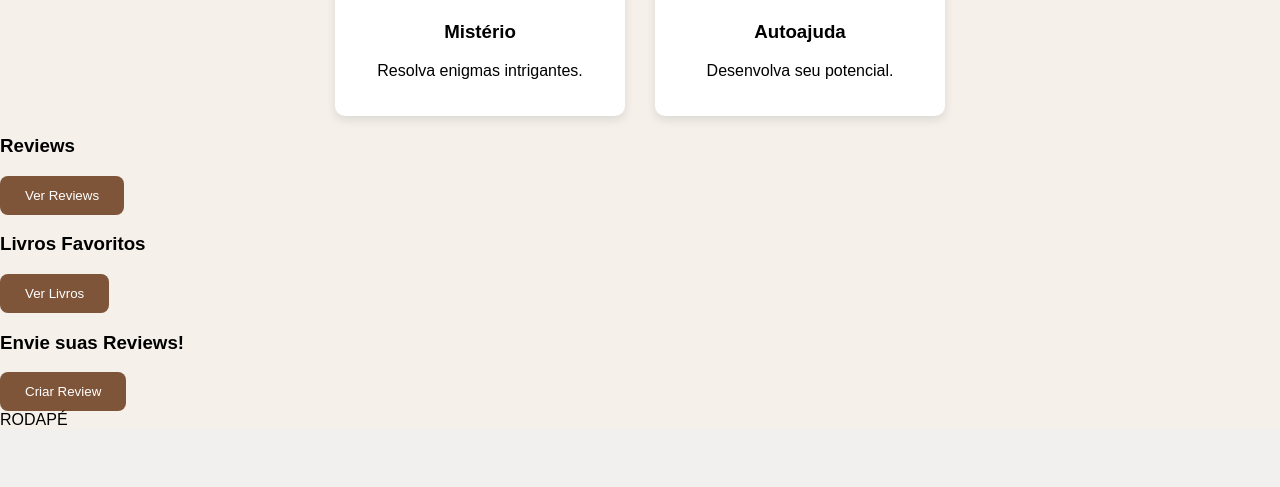
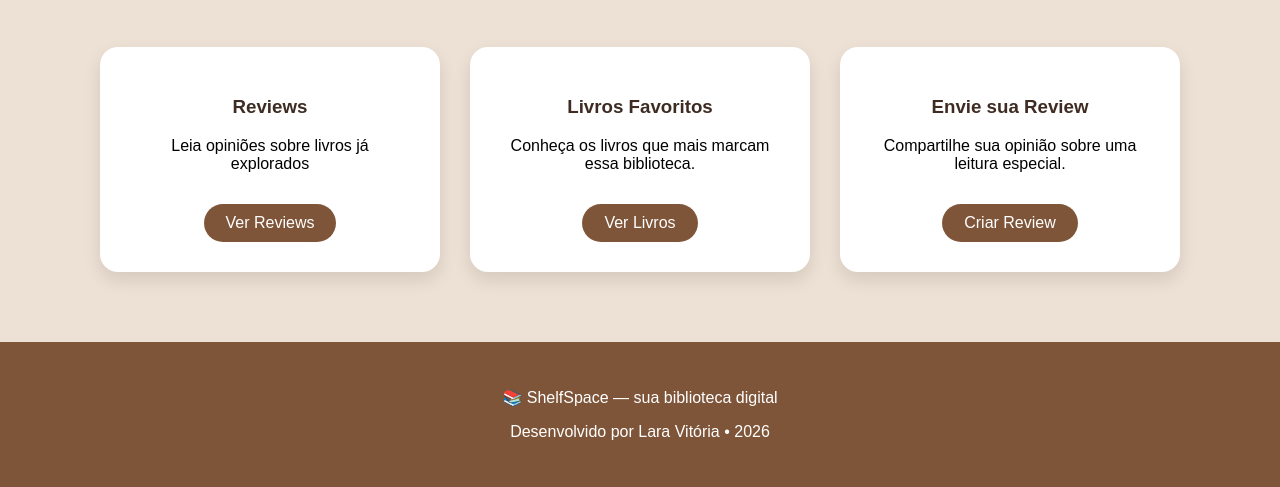
Before and after one commit to allinooola/ShelfSpace, a PHP site: page / in a window 1280 px wide. Shown: the part 1086-1573 px from the top of the page. Before the commit the page ends 1511 px from the top, so only its background shows below. Run offline with PHP 8.4, Linux system fonts and the light colour scheme.

Commit message:
css, forms e js adicionados

```diff
--- a/css/style.css
+++ b/css/style.css
@@ -1,3 +1,6 @@
+/* =========================
+   INDEX HTML
+========================= */
 body{
     font-family: Arial;
     background-color: #f5f1ea;
@@ -23,42 +26,162 @@ nav a:hover{
     transition: 0.3s;
 }
 
-/* ESTILO DA NAVBAR */
+
+/* ESTILO DO HEADER */
 header{
     background-color: #744E2F;
     padding: 20px;
 }
 
+
+/* ESTILO DA HERO SECTION */
 .hero{
     text-align: center;
-    padding: 120px 20px;
-    background-color: #a89e90;
+    padding: 70px 20px;
+    background-color: #b8b1a3;
 }
 
 .hero h1{
     font-size: 48px;
+    margin-bottom: 10px;
+    letter-spacing: 3px;
     color: white;
-    margin-bottom: 20px;
 }
-.cards{
-    display: flex;
-    justify-content: center;
-    gap: 30px;
-    flex-wrap: wrap;
+
+.hero p{
+    font-size: 18px;
+    margin-bottom: 25px;
+    color: white;
+}
+
+/* ESTILO DO BOTÃO PRINCIPAL */
+.botao-principal{
+    display: inline-block;
+    padding: 12px 28px;
+    background-color: #7f5539;
+    color: white;
+    text-decoration: none;
+    border-radius: 25px;
+    font-weight: bold;
+    transition: 0.3s;
+}
+
+.botao-principal:hover{
+    background-color: #9c6644;
+    transform: scale(1.05);
+}
+
+
+/* ESTILO DA CATEGORIAS */
+.categorias{
+    padding: 60px 20px;
+    background-color: #f5f1ea;
     text-align: center;
 }
 
+.categorias h2{
+    font-size: 36px;
+    margin-bottom: 40px;
+    color: #4a3526;
+}
+
+/* ESTILO DO CAROUSEL */
+.carousel-container{
+    position: relative;
+    max-width: 1100px;
+    margin: 0 auto;
+    display: flex;
+    align-items: center;
+    gap: 15px;
+}
+
+/* ESTILO DAS CARDS */
+.cards{
+    display: flex;
+    gap: 30px;
+    overflow-x: hidden;
+    text-align: center;
+    scroll-behavior: smooth;
+    padding: 30px 10px;
+    width: 100%;
+    padding: 30px 10px;
+}
+
+.cards::-webkit-scrollbar{
+    display: none;
+}
+
 .card{
-    width: 250px;
+    min-width: 250px;
+    max-width: 250px;
+    flex:0 0 250px;
     padding: 20px;
-    border-radius: 10px;
+    border-radius: 18px;
     background-color: white;
-    box-shadow: 0 4px 10px rgba(0,0,0,0.1);
+    text-align: center;
+    box-shadow: 0 8px 18px rgba(0,0,0,0.12);
+    transition: transform 0.3s, box-shadow 0.3s;
+}
+
+/* EFEITO DE HOVER NAS CARDS */
+.card:hover{
+    transform: translate(-12px) scale(1.04);
+    box-shadow: 0 18px 35px rgba(0,0,0,0.22);
+    z-index: 2;
 }
 
 .card img{
     width: 100%;
-    border-radius: 10px;
+    height: 160px;
+    object-fit: cover;
+    border-radius: 14px;
+    margin-bottom: 15px;
+}
+
+/* ESTILO DO CONTEÚDO DAS CARDS */
+.card h3{
+    color: #3e2c23;
+    margin-bottom: 10px;
+}
+
+/* ESTILO DO PARÁGRAFO DAS CARDS */
+.card p{
+    font-size: 15px;
+}
+
+
+/* SETINHAS */
+.seta{
+    border: none;
+    background-color: #7f5539;
+    color: white;
+    font-size: 28px;
+
+    width: 45px;
+    height: 45px;
+    border-radius: 50%;
+
+    display: flex;
+    align-items: center;
+    justify-content: center;
+
+    cursor: pointer;
+    z-index: 3;
+    transition: 0.3s;
+
+}
+
+.seta:hover{
+    background-color: #9c6644;
+    transform: scale(1.1);
+}
+
+.esquerda{
+    margin-right: 15px;
+}
+
+.direita{
+    margin-left: 15px;
 }
 
 button{
@@ -74,3 +197,160 @@ button:hover{
     background-color: #9c6644;
     transition: 0.3s;
 }
+
+
+/* ESTILO DA SEÇÃO DE ATALHOS */
+.atalhos{
+    display: flex;
+    justify-content: center;
+    gap: 30px;
+    flex-wrap: wrap;
+    padding: 70px 20px;
+    background-color: #ede0d4;
+}
+
+.atalho{
+    width: 280px;
+    background-color: white;
+    padding: 30px;
+    border-radius: 18px;
+    text-align: center;
+    box-shadow: 0 8px 18px rgba(0,0,0,0.10);
+}
+
+.atalho h3{
+    color: #3e2c23;
+}
+
+.atalho a{
+    display: inline-block;
+    margin-top: 15px;
+    padding: 10px 22px;
+    background-color: #7f5539;
+    color: white;
+    text-decoration: none;
+    border-radius: 20px;
+    transition: 0.3s;
+}
+
+.atalho a:hover{
+    background-color: #9c6644;
+}
+
+
+/* RODAPÉ */
+footer{
+    text-align: center;
+    padding: 30px;
+    background-color: #7f5539;
+    color: white;
+}
+
+
+/* =========================
+   FORMS HTML
+========================= */
+
+.form-section{
+    max-width: 700px;
+    margin: 60px auto;
+    padding: 40px;
+    background-color: white;
+    border-radius: 20px;
+    box-shadow: 0 8px 18px rgba(0,0,0,0.12);
+}
+
+.form-section h1,
+.form-section p{
+    text-align: center;
+}
+
+form{
+    display: flex;
+    flex-direction: column;
+    gap: 12px;
+}
+
+form label{
+    font-weight: bold;
+    color: #3e2c23;
+}
+
+form input,
+form select,
+form textarea{
+    padding: 12px;
+    border: 1px solid #c9b8a8;
+    border-radius: 10px;
+    font-size: 15px;
+}
+
+form textarea{
+    resize: none;
+}
+
+.checkbox-area{
+    display: flex;
+    align-items: center;
+    gap: 10px;
+    margin-top: 10px;
+}
+
+#mensagemErro{
+    color: red;
+    font-weight: bold;
+    text-align: center;
+}
+
+form button{
+    margin-top: 15px;
+    padding: 12px;
+    border: none;
+    border-radius: 25px;
+    background-color: #7f5539;
+    color: white;
+    font-weight: bold;
+    cursor: pointer;
+    transition: 0.3s;
+}
+
+form button:hover{
+    background-color: #9c6644;
+}
+
+
+/* =========================
+   REVIEWS HTML
+========================= */
+
+.page-title{
+    text-align: center;
+    padding: 60px 20px 30px;
+}
+
+.page-title h1{
+    font-size: 38px;
+    color: #3e2c23;
+}
+
+.review-list{
+    display: flex;
+    justify-content: center;
+    gap: 30px;
+    flex-wrap: wrap;
+    padding: 40px 20px;
+}
+
+.review-card{
+    width: 280px;
+    background-color: white;
+    padding: 25px;
+    border-radius: 18px;
+    box-shadow: 0 8px 18px rgba(0,0,0,0.12);
+}
+
+.chamada-review{
+    text-align: center;
+    padding: 60px 20px;
+    background-color: #ede0d4;
+}
--- a/index.html
+++ b/index.html
@@ -18,7 +18,7 @@
             <li><a href="index.html">Home</a></li>
             <li><a href="lidos.html">Lidos</a></li>
             <li><a href="lista.html">Lista de leitura</a></li>
-            <li><a href="form.html">Reviews</a></li>
+            <li><a href="reviews.html">Reviews</a></li>
             <li><a href="about.html">Sobre</a></li>
         </ul>
     </nav>
@@ -34,14 +34,17 @@
     <p>
         Seu cantinho literário na internet.
     </p>
-    <h3>
-        Explorar Reviews
-    </h3>
+    <a href="reviews.html" class="botao-principal">Explorar Reviews</a>
 </section>
 
 
 <!-- CARDS SECTION -->
-<section class="cards">
+<section class="categorias">
+    <h2>Categorias Literárias</h2>
+
+<div class="carousel-container">
+    <button class="seta esquerda" onclick="scrollCarousel(-1)"><</button>
+<div class="cards" id="carousel">
 
 <!-- CARD 1 -->
 <div class="card">
@@ -96,37 +99,101 @@
         Desenvolva seu potencial.
     </p>
 </div>
+
+<!-- CARD 7 -->
+<div class="card">
+    <img src="images/livro7.jpg">
+    <h3>Fantasia</h3>
+    <p>
+        Entre em reinos mágicos e aventuras épicas.
+    </p>
+</div>
+
+<!-- CARD 8 -->
+<div class="card">
+    <img src="images/livro8.jpg">
+    <h3>Terror</h3>
+    <p>
+        Prepare-se para histórias sombrias e assustadoras.
+    </p>
+</div>
+
+<!-- CARD 9 -->
+<div class="card">
+    <img src="images/livro9.jpg">
+    <h3>Clássicos</h3>
+    <p>
+        Conheça obras marcantes que atravessaram gerações.
+    </p>
+</div>
+
+<!-- CARD 10 -->
+<div class="card">
+    <img src="images/livro10.jpg">
+    <h3>Poesia</h3>
+    <p>
+        Leia sentimentos transformados em palavras.
+    </p>
+</div>
+
+<!-- CARD 11 -->
+<div class="card">
+    <img src="images/livro11.jpg">
+    <h3>Drama</h3>
+    <p>
+        Explore histórias intensas, emocionantes e humanas.
+    </p>
+</div>
+
+<!-- CARD 12 -->
+<div class="card">
+    <img src="images/livro12.jpg">
+    <h3>Young Adult</h3>
+    <p>
+        Descubra histórias jovens, envolventes e cheias de descobertas.
+    </p>
+</div>
+
+</div>
+    <button class="seta direita" onclick="scrollCarousel(1)">></button>
+</div>
+
 </section>
 
-<!-- REVIEWS SECTION -->
-<section class="reviews">
-    <h3>Reviews</h3>
-    <button>
-        Ver Reviews
-    </button>
-</section>
+<!-- ATALHOS REVIEWS, LIVROS, AUTO-REVIEWS -->
 
-<!-- LIVROS SECTION -->
-<section class="livros">
-    <h3>Livros Favoritos</h3>
-    <button>
-        Ver Livros
-    </button>
-</section>
+<section class="atalhos">
 
-<!-- AUTO REVIEWS SECTION -->
-<section class="autoreviews">
-    <h3>Envie suas Reviews!</h3>
-    <button>
-        Criar Review
-    </button>
+    <div class="atalho">
+        <h3> Reviews </h3>
+        <p>Leia opiniões sobre livros já explorados </p>
+        <a href="reviews.html"> Ver Reviews </a>
+    </div>
+
+    <div class="atalho">
+        <h3> Livros Favoritos</h3>
+        <p> Conheça os livros que mais marcam essa biblioteca. </p>
+        <a href="lidos.html"> Ver Livros </a>
+    </div>
+
+    <div class="atalho">
+        <h3>Envie sua Review</h3>
+        <p>Compartilhe sua opinião sobre uma leitura especial.</p>
+        <a href="form.html">Criar Review</a>
+    </div>
+
 </section>
 
     </main>
 
+    <!-- FOOTER/RODAPÉ -->
     <footer>
-        RODAPÉ
+        <p>📚 ShelfSpace — sua biblioteca digital</p>
+        <p>Desenvolvido por Lara Vitória • 2026</p>
     </footer>
+
+    <!-- JS JS JS JS -->
+<script src="js/script.js"></script>
 
 </body>
 </html>
--- a/js/script.js
+++ b/js/script.js
@@ -0,0 +1,113 @@
+function scrollCarousel(direcao){
+    const carousel = document.getElementById("carousel");
+
+    carousel.scrollBy({
+        left: direcao * 300,
+        behavior: "smooth"
+    });
+}
+
+// =========================
+// VALIDAÇÃO DO FORMULÁRIO HTML
+// =========================
+
+// Seleciona o fomulário
+const formulario = document.getElementById("reviewForm");
+
+if (formulario) {
+    formulario.addEventListener("submit", function(evento) {
+
+        const nome = document.getElementById("nome").value.trim();
+        const email = document.getElementById("email").value.trim();
+        const livro = document.getElementById("livro").value.trim();
+        const autor = document.getElementById("autor").value.trim();
+        const genero = document.getElementById("genero").value;
+        const nota = document.getElementById("nota").value;
+        const review = document.getElementById("review").value.trim();
+        const confirmacao = document.getElementById("confirmacao").checked;
+        const mensagemErro = document.getElementById("mensagemErro");
+
+        mensagemErro.textContent = "";
+
+        if (
+            nome === "" &&
+            email === "" &&
+            livro === "" &&
+            autor === "" &&
+            genero === "" &&
+            nota === "" &&
+            review === "" &&
+            !confirmacao
+        ) {
+            mensagemErro.textContent = "Por favor, preencha todas as informações acima!";
+            evento.preventDefault();
+            return;
+        }
+
+        if (nome === "") {
+            mensagemErro.textContent = "Por favor, preencha seu nome.";
+            evento.preventDefault();
+            return;
+        }
+
+        if (nome.length < 3) {
+            mensagemErro.textContent = "O nome deve ter pelo menos 3 caracteres.";
+            evento.preventDefault();
+            return;
+        }
+
+        if (email === "") {
+            mensagemErro.textContent = "Por favor, preencha seu e-mail.";
+            evento.preventDefault();
+            return;
+        }
+
+        if (!email.includes("@") || !email.includes(".")) {
+            mensagemErro.textContent = "Digite um e-mail válido.";
+            evento.preventDefault();
+            return;
+        }
+
+        if (livro === "") {
+            mensagemErro.textContent = "Por favor, informe o título do livro.";
+            evento.preventDefault();
+            return;
+        }
+
+        if (autor === "") {
+            mensagemErro.textContent = "Por favor, informe o nome do autor.";
+            evento.preventDefault();
+            return;
+        }
+
+        if (genero === "") {
+            mensagemErro.textContent = "Por favor, selecione um gênero.";
+            evento.preventDefault();
+            return;
+        }
+
+        if (nota === "") {
+            mensagemErro.textContent = "Por favor, selecione uma nota.";
+            evento.preventDefault();
+            return;
+        }
+
+        if (review === "") {
+            mensagemErro.textContent = "Por favor, escreva sua review.";
+            evento.preventDefault();
+            return;
+        }
+
+        if (review.length < 20) {
+            mensagemErro.textContent = "A review deve ter pelo menos 20 caracteres.";
+            evento.preventDefault();
+            return;
+        }
+
+        if (!confirmacao) {
+            mensagemErro.textContent = "Você precisa confirmar o envio da review.";
+            evento.preventDefault();
+            return;
+        }
+    });
+}
```
Also changed, not shown: form.html (+95 -0 lines), reviews.html (added, +69 -0 lines), lidos.html (added), lista.html (added).
